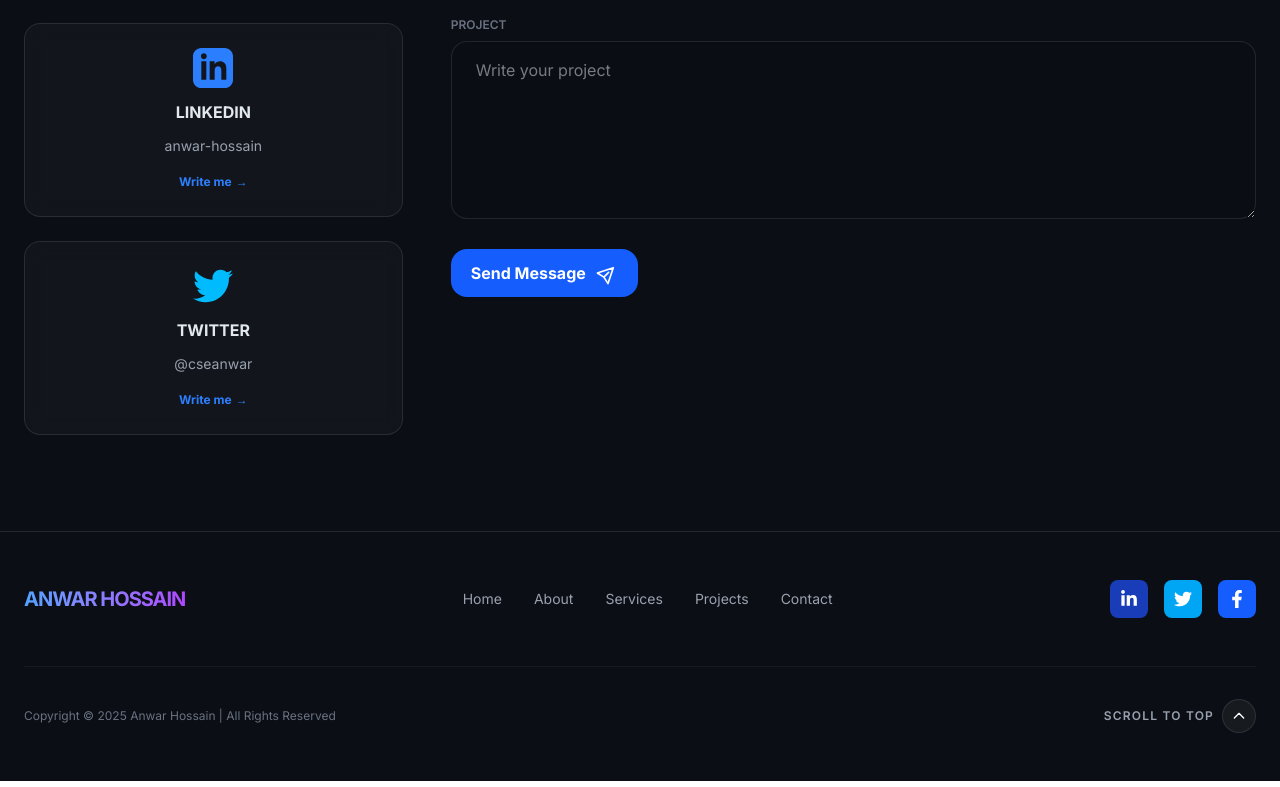
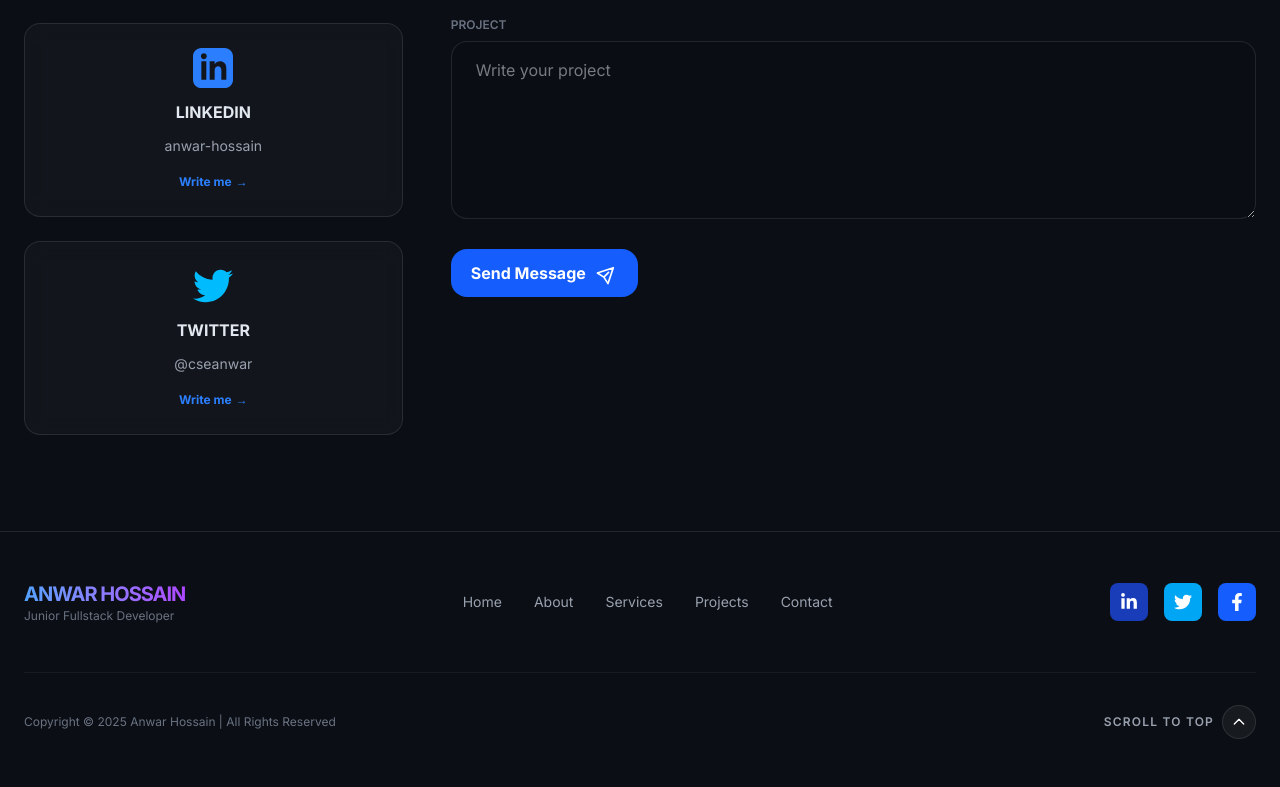
Before and after one commit to cseanwar/my-portfolio, a Next.js app: page / in a window 1280 px wide. Shown: the part 5775-6562 px from the top of the page. Built offline with nearby package versions, Linux system fonts and the light colour scheme.

Commit message:
Updated footer for added designation

```diff
--- a/src/components/Footer.js
+++ b/src/components/Footer.js
@@ -16,6 +16,9 @@ const Footer = () => {
           >
             ANWAR HOSSAIN
           </a>
+          <p className="text-xs text-gray-500 text-center sm:text-left">
+            Junior Fullstack Developer
+          </p>
         </div>
 
         {/* Nav links — wraps on very small screens */}
```
